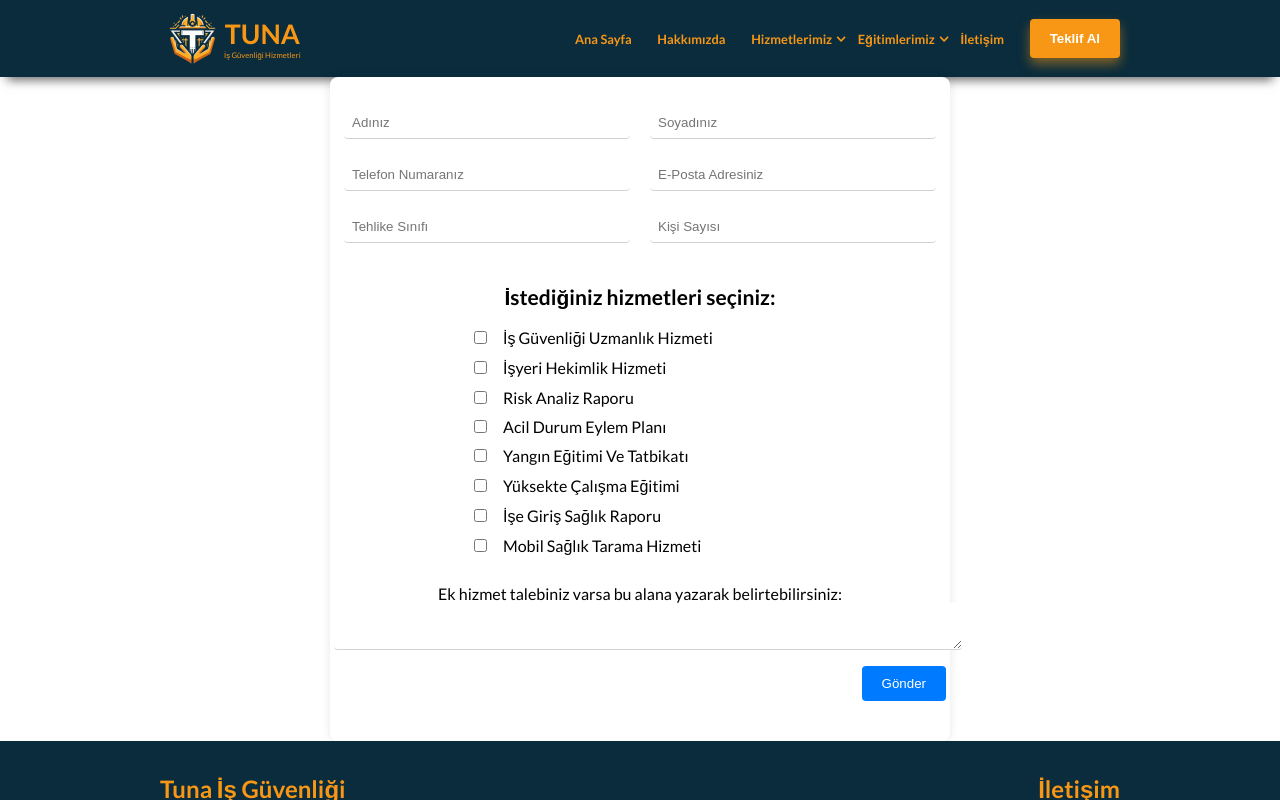
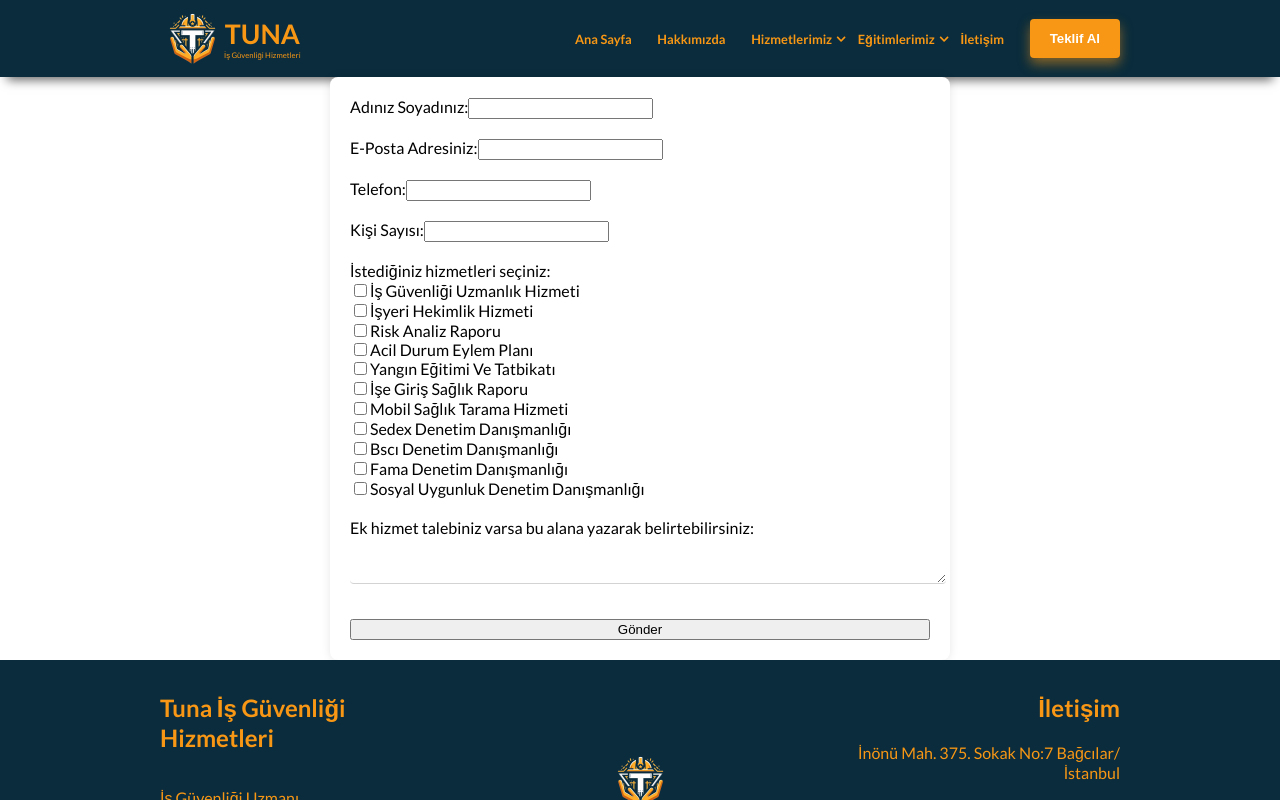
Before and after one commit to Harunyldz/Tuna, a React (Create React App) app in the folder tuna/: page /teklifAl in a window 1280 px wide. Shown: the top 800 px of the page. Built offline with nearby package versions, Linux system fonts and the light colour scheme.

Commit message:
teklif al çalışıyor css yapacağım

```diff
--- a/tuna/src/components/teklifAl/TeklifAl.jsx
+++ b/tuna/src/components/teklifAl/TeklifAl.jsx
@@ -4,145 +4,200 @@ import { useState } from 'react';
 import emailjs from "@emailjs/browser";
 
 function TeklifAl() {
-    const [formData, setFormData] = useState({
-        ad: '',
-        soyad: '',
-        email: '',
-        telefon: '',
-        tehlikeSinif: '',
-        kisiSayisi: '',
-        hizmetler: {
-            isGuvenligi: false,
-            isyeriHekimligi: false,
-            riskAnaliz: false,
-            acilDurum: false,
-            yanginEgitimi: false,
-            yuksekteCalismaEgitimi: false,
-            iseGiris: false,
-            mobilSaglik: false,
-        },
-        ekHizmet: ''
-    });
+    const [name, setName] = useState("");
+    const [email, setEmail] = useState("");
+    const [phone, setPhone] = useState("");
+    const [numPeople, setNumPeople] = useState("");
+    const [services, setServices] = useState([]);
+    const [additionalRequest, setAdditionalRequest] = useState("");
 
-    const handleChange = (e) => {
+    const handleSubmit = (e) => {
+        e.preventDefault();
 
-        const { name, value, type, checked } = e.target;
-        if (type === 'checkbox') {
-            setFormData({
-                ...formData,
-                hizmetler: {
-                    ...formData.hizmetler,
-                    [name]: checked
-                }
-            });
-        } else {
-            setFormData({
-                ...formData,
-                [name]: value
-            });
-        }
-        //emaile gönderme denemeleri
         const serviceId = "service_1rigzui";
         const templateId = "template_0oq9o8b";
         const publicKey = "Sp1DH0OemN8mGvZNC";
 
         const templateParams = {
             from_name: name,
-            from_data: formData,
-            to_name: "Tuna",
+            from_email: email,
+            from_phone: phone,
+            num_people: numPeople,
+            selected_services: services.join(", "),
+            additional_request: additionalRequest,
+            to_name: "Tuna"
+        };
 
-        };
         emailjs
             .send(serviceId, templateId, templateParams, publicKey)
             .then((response) => {
-                console.log("Email sent succesfully", response);
-                setFormData("");
+                console.log("Email sent successfully", response);
+                setName("");
+                setEmail("");
+                setPhone("");
+                setNumPeople("");
+                setServices([]);
+                setAdditionalRequest("");
             })
             .catch((error) => {
                 console.log("Error sending email", error);
             });
     };
 
-    const handleSubmit = (e) => {
-        e.preventDefault();
-        console.log('Form Data Submitted:', formData);
+    const handleCheckboxChange = (e) => {
+        const { value, checked } = e.target;
+        if (checked) {
+            setServices([...services, value]);
+        } else {
+            setServices(services.filter((service) => service !== value));
+        }
+    };
 
-    };
     return (
         <form onSubmit={handleSubmit}>
-            <div className="form">
-                <div className='form-One'>
-                    <div>
-                        <input type="text" name="ad" placeholder='Adınız' value={formData.ad} onChange={handleChange} required />
-                    </div>
-                    <div>
-                        <input type="text" name="soyad" placeholder='Soyadınız' value={formData.soyad} onChange={handleChange} required />
-                    </div>
-                </div>
-                <div className='form-One'>
-                    <div>
-                        <input type="number" name="telefon" placeholder='Telefon Numaranız' value={formData.telefon} onChange={handleChange} required />
-                    </div>
-                    <div>
-                        <input type="email" name="email" placeholder='E-Posta Adresiniz' value={formData.email} onChange={handleChange} required />
-                    </div>
-                </div>
-                <div>
-                    <div className='form-One'>
-                        <div>
-                            <input type="text" name="tehlikeSinif" placeholder='Tehlike Sınıfı' value={formData.tehlikeSinif} onChange={handleChange} required />
-                        </div>
-                        <div>
-                            <input type="number" name="kisiSayisi" placeholder='Kişi Sayısı' value={formData.kisiSayisi} onChange={handleChange} required />
-                        </div></div>
-                    <div className='checkbox'>
-                        <label className='labelHeader'>İstediğiniz hizmetleri seçiniz:</label>
-                        <div>
-                            <input type="checkbox" name="isGuvenligi" checked={formData.hizmetler.isGuvenligi} onChange={handleChange} />
-                            <label>İş Güvenliği Uzmanlık Hizmeti</label>
-                        </div>
-                        <div>
-                            <input type="checkbox" name="isyeriHekimligi" checked={formData.hizmetler.isyeriHekimligi} onChange={handleChange} />
-                            <label>İşyeri Hekimlik Hizmeti</label>
-                        </div>
-                        <div>
-                            <input type="checkbox" name="riskAnaliz" checked={formData.hizmetler.riskAnaliz} onChange={handleChange} />
-                            <label>Risk Analiz Raporu</label>
-                        </div>
-                        <div>
-                            <input type="checkbox" name="acilDurum" checked={formData.hizmetler.acilDurum} onChange={handleChange} />
-                            <label>Acil Durum Eylem Planı</label>
-                        </div>
-                        <div>
-                            <input type="checkbox" name="yanginEgitimi" checked={formData.hizmetler.yanginEgitimi} onChange={handleChange} />
-                            <label>Yangın Eğitimi Ve Tatbikatı</label>
-                        </div>
-                        <div>
-                            <input type="checkbox" name="yuksekteCalismaEgitimi" checked={formData.hizmetler.yuksekteCalismaEgitimi} onChange={handleChange} />
-                            <label>Yüksekte Çalışma Eğitimi</label>
-                        </div>
-                        <div>
-                            <input type="checkbox" name="iseGiris" checked={formData.hizmetler.iseGiris} onChange={handleChange} />
-                            <label>İşe Giriş Sağlık Raporu</label>
-                        </div>
-                        <div>
-                            <input type="checkbox" name="mobilSaglik" checked={formData.hizmetler.mobilSaglik} onChange={handleChange} />
-                            <label>Mobil Sağlık Tarama Hizmeti</label>
-                        </div>
-
-                    </div>
-                    <div>
-                        <label className='msg'>Ek hizmet talebiniz varsa bu alana yazarak belirtebilirsiniz:</label>
-                        <textarea name="ekHizmet" value={formData.ekHizmet} onChange={handleChange}></textarea>
-                    </div>
-                    <div className='btn'>
-                        <button className='teklifAl-btn' type="submit">Gönder</button>
-                    </div>
-
-                </div></div>
+            <label>
+                Adınız Soyadınız:
+                <input type="text" value={name} onChange={(e) => setName(e.target.value)} required />
+            </label>
+            <br />
+            <label>
+                E-Posta Adresiniz:
+                <input type="email" value={email} onChange={(e) => setEmail(e.target.value)} required />
+            </label>
+            <br />
+            <label>
+                Telefon:
+                <input type="tel" value={phone} onChange={(e) => setPhone(e.target.value)} required />
+            </label>
+            <br />
+            <label>
+                Kişi Sayısı:
+                <input type="number" value={numPeople} onChange={(e) => setNumPeople(e.target.value)} required />
+            </label>
+            <br />
+            <label>
+                İstediğiniz hizmetleri seçiniz:
+                <br />
+                <label>
+                    <input
+                        type="checkbox"
+                        value="İş Güvenliği Uzmanlık Hizmeti"
+                        checked={services.includes("İş Güvenliği Uzmanlık Hizmeti")}
+                        onChange={handleCheckboxChange}
+                    />
+                    İş Güvenliği Uzmanlık Hizmeti
+                </label>
+                <br />
+                <label>
+                    <input
+                        type="checkbox"
+                        value="İşyeri Hekimlik Hizmeti"
+                        checked={services.includes("İşyeri Hekimlik Hizmeti")}
+                        onChange={handleCheckboxChange}
+                    />
+                    İşyeri Hekimlik Hizmeti
+                </label>
+                <br />
+                <label>
+                    <input
+                        type="checkbox"
+                        value="Risk Analiz Raporu"
+                        checked={services.includes("Risk Analiz Raporu")}
+                        onChange={handleCheckboxChange}
+                    />
+                    Risk Analiz Raporu
+                </label>
+                <br />
+                <label>
+                    <input
+                        type="checkbox"
+                        value="Acil Durum Eylem Planı"
+                        checked={services.includes("Acil Durum Eylem Planı")}
+                        onChange={handleCheckboxChange}
+                    />
+                    Acil Durum Eylem Planı
+                </label>
+                <br />
+                <label>
+                    <input
+                        type="checkbox"
+                        value="Yangın Eğitimi Ve Tatbikatı"
+                        checked={services.includes("Yangın Eğitimi Ve Tatbikatı")}
+                        onChange={handleCheckboxChange}
+                    />
+                    Yangın Eğitimi Ve Tatbikatı
+                </label>
+                <br />
+                <label>
+                    <input
+                        type="checkbox"
+                        value="İşe Giriş Sağlık Raporu"
+                        checked={services.includes("İşe Giriş Sağlık Raporu")}
+                        onChange={handleCheckboxChange}
+                    />
+                    İşe Giriş Sağlık Raporu
+                </label>
+                <br />
+                <label>
+                    <input
+                        type="checkbox"
+                        value="Mobil Sağlık Tarama Hizmeti"
+                        checked={services.includes("Mobil Sağlık Tarama Hizmeti")}
+                        onChange={handleCheckboxChange}
+                    />
+                    Mobil Sağlık Tarama Hizmeti
+                </label>
+                <br />
+                <label>
+                    <input
+                        type="checkbox"
+                        value="Sedex Denetim Danışmanlığı"
+                        checked={services.includes("Sedex Denetim Danışmanlığı")}
+                        onChange={handleCheckboxChange}
+                    />
+                    Sedex Denetim Danışmanlığı
+                </label>
+                <br />
+                <label>
+                    <input
+                        type="checkbox"
+                        value="Bscı Denetim Danışmanlığı"
+                        checked={services.includes("Bscı Denetim Danışmanlığı")}
+                        onChange={handleCheckboxChange}
+                    />
+                    Bscı Denetim Danışmanlığı
+                </label>
+                <br />
+                <label>
+                    <input
+                        type="checkbox"
+                        value="Fama Denetim Danışmanlığı"
+                        checked={services.includes("Fama Denetim Danışmanlığı")}
+                        onChange={handleCheckboxChange}
+                    />
+                    Fama Denetim Danışmanlığı
+                </label>
+                <br />
+                <label>
+                    <input
+                        type="checkbox"
+                        value="Sosyal Uygunluk Denetim Danışmanlığı"
+                        checked={services.includes("Sosyal Uygunluk Denetim Danışmanlığı")}
+                        onChange={handleCheckboxChange}
+                    />
+                    Sosyal Uygunluk Denetim Danışmanlığı
+                </label>
+            </label>
+            <br />
+            <label>
+                Ek hizmet talebiniz varsa bu alana yazarak belirtebilirsiniz:
+                <textarea value={additionalRequest} onChange={(e) => setAdditionalRequest(e.target.value)} />
+            </label>
+            <br />
+            <button type="submit">Gönder</button>
         </form>
     );
-}
+};
 
 
 export default TeklifAl
--- a/tuna/src/pages/About/About.jsx
+++ b/tuna/src/pages/About/About.jsx
@@ -1,5 +1,7 @@
 import logo5 from "../../assets/logo5.png";
+import { Link } from "react-router-dom";
 import "./About.css";
+import Referans from "../../components/Cards/Referans";
 
 const About = () => {
   return (
@@ -37,7 +39,9 @@ const About = () => {
           edilen bir firma olmaktır. Kaliteli hizmet anlayışımızla sektörde
           lider olmayı amaçlıyoruz.
         </p>
+        <Link to="/referans"><p>Refranslar için tıkla</p></Link>
       </div>
+      {/* <Referans /> */}
     </div>
   );
 };
```
Also changed, not shown: tuna/src/components/Cards/Referans.jsx (+15 -11 lines), tuna/src/components/teklifAl/TeklifAl copy.jsx (added, +148 -0 lines).
